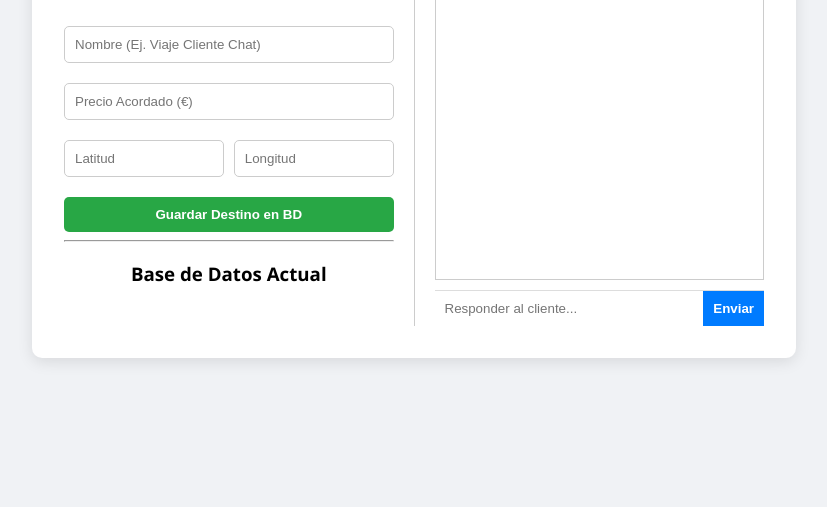
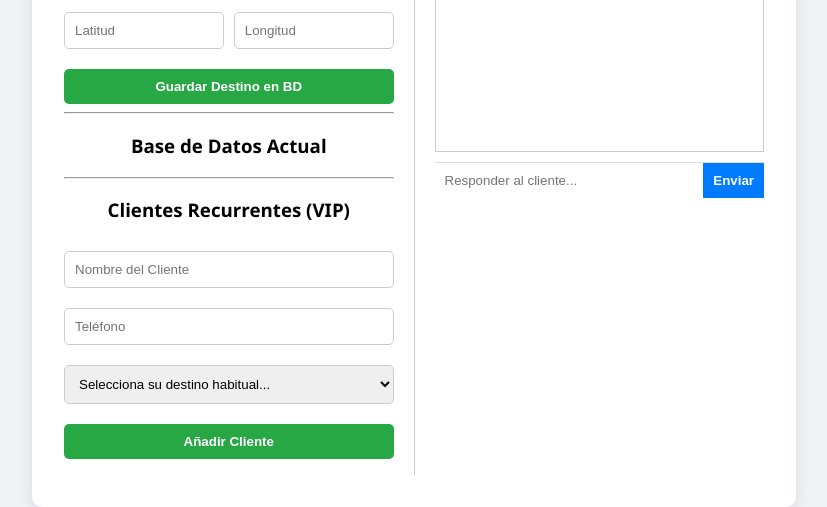
Before and after one commit to Jgomezm36/Proyecto-tfc, a website: page public/admin.html in a window 1280 px wide. Shown: the part 314-821 px from the top of the page, without its empty margins (226-1053 px from the left). Before the commit the page ends 800 px from the top, so only its background shows below. Drawn offline with nearby package versions, Linux system fonts and the light colour scheme; no server answers.

Commit message:
Update admin.html

```diff
--- a/public/admin.html
+++ b/public/admin.html
@@ -28,6 +28,18 @@
                 <h3>Base de Datos Actual</h3>
                 <ul id="admin-list" style="list-style: none; padding: 0;"></ul>
             </section>
+            <hr>
+<h3>Clientes Recurrentes (VIP)</h3>
+<form id="client-form" style="margin-bottom: 15px;">
+    <input type="text" id="client-name" placeholder="Nombre del Cliente" required>
+    <input type="text" id="client-phone" placeholder="Teléfono" required>
+    <select id="client-destination" required>
+        <option value="" disabled selected>Selecciona su destino habitual...</option>
+        </select>
+    <button type="submit">Añadir Cliente</button>
+</form>
+<ul id="clients-list" style="list-style: none; padding: 0;">
+    </ul>
         </div>
 
         <div style="flex: 1; border-left: 1px solid #ccc; padding-left: 20px;">
```
